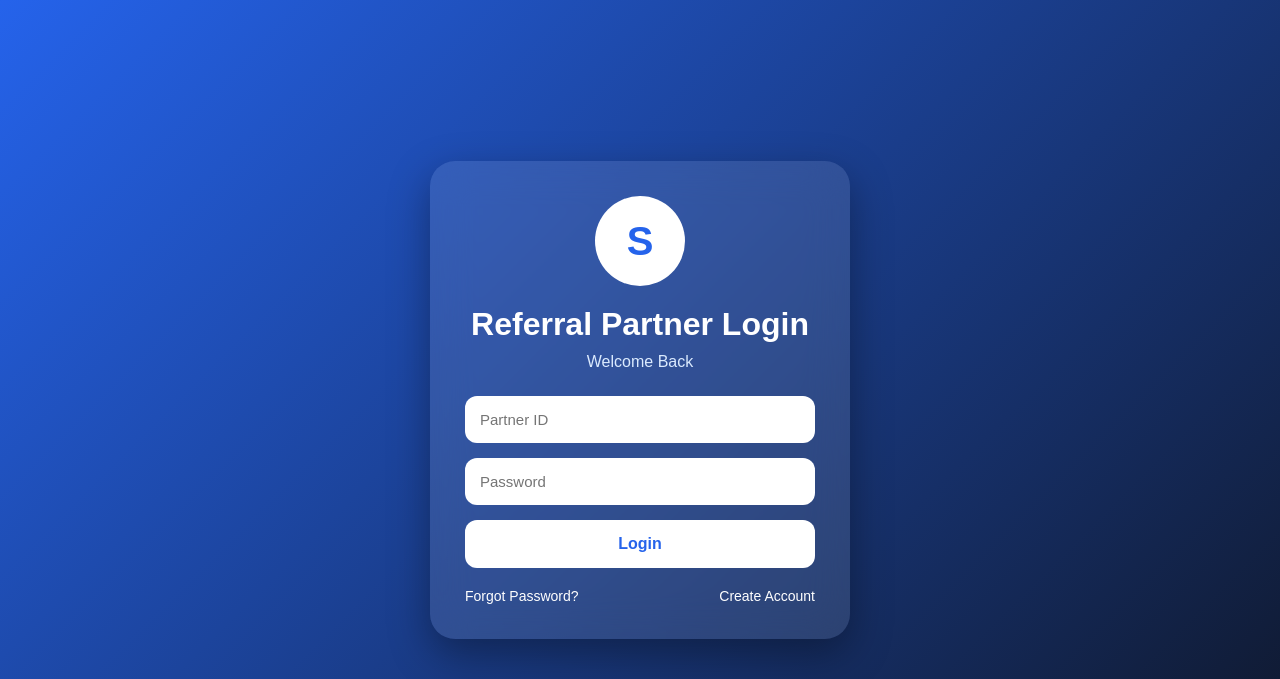
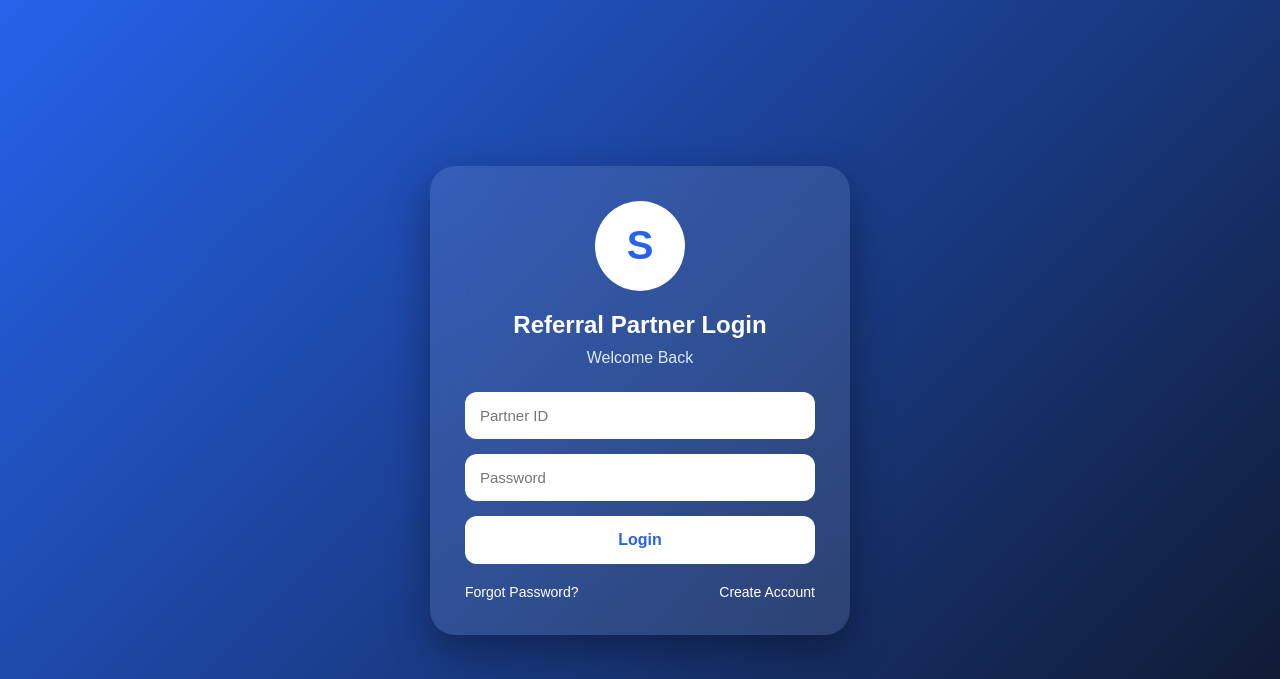
Before and after one commit to shivamsahu6/Sivdhi, a Python web app: template templates/login.html in a window 1280 px wide. Shown: the top 679 px of the page. Run offline with Jinja, Linux system fonts and the light colour scheme; the template is opened without the code that fills it, so the values that code supplies are empty.

Commit message:
Preserve login heading appearance with semantic H1

```diff
--- a/templates/login.html
+++ b/templates/login.html
@@ -84,7 +84,9 @@
         }
 
         h1 {
+            font-size: 1.5em;
             text-align: center;
+            margin-top: 0.83em;
             margin-bottom: 10px;
         }
 
```
